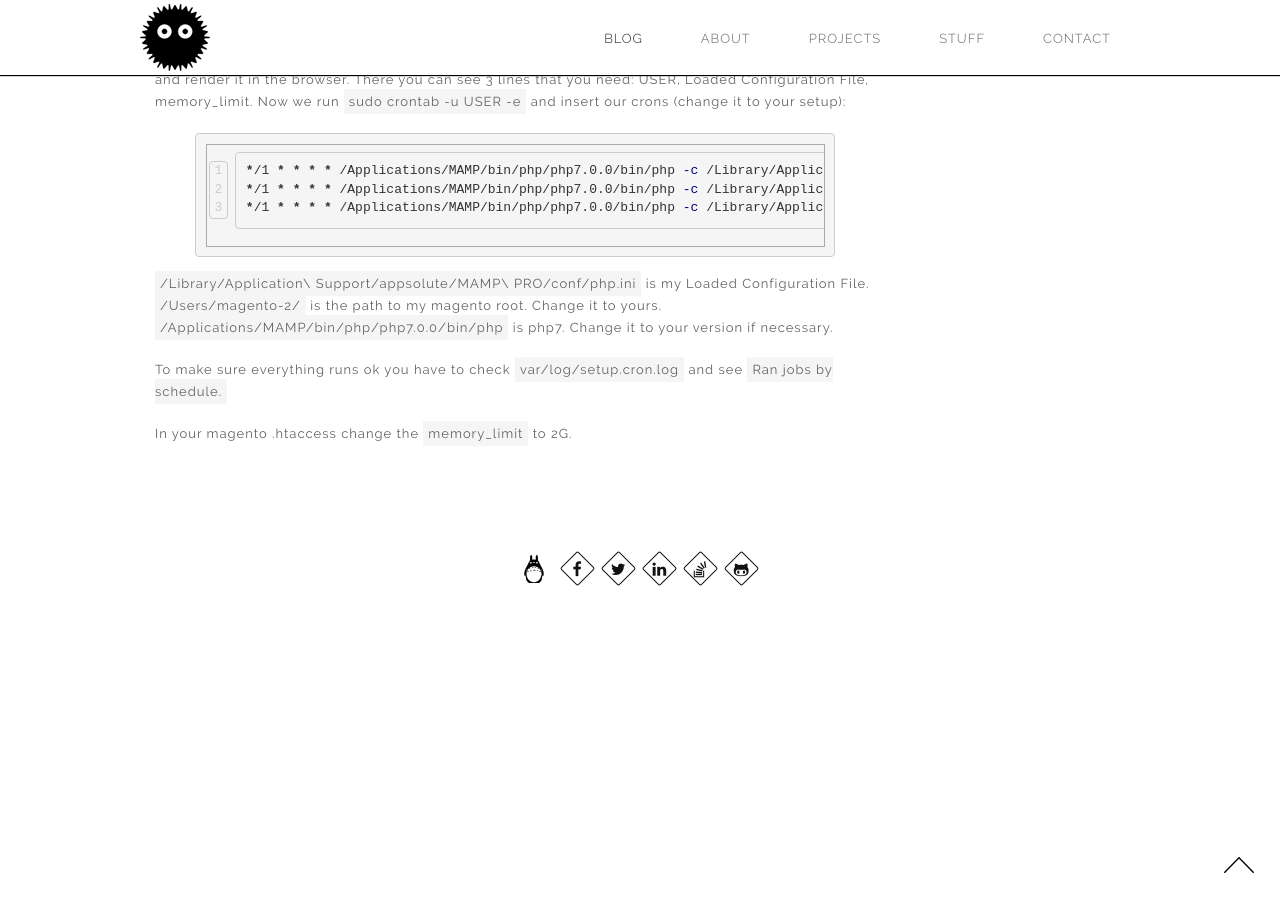
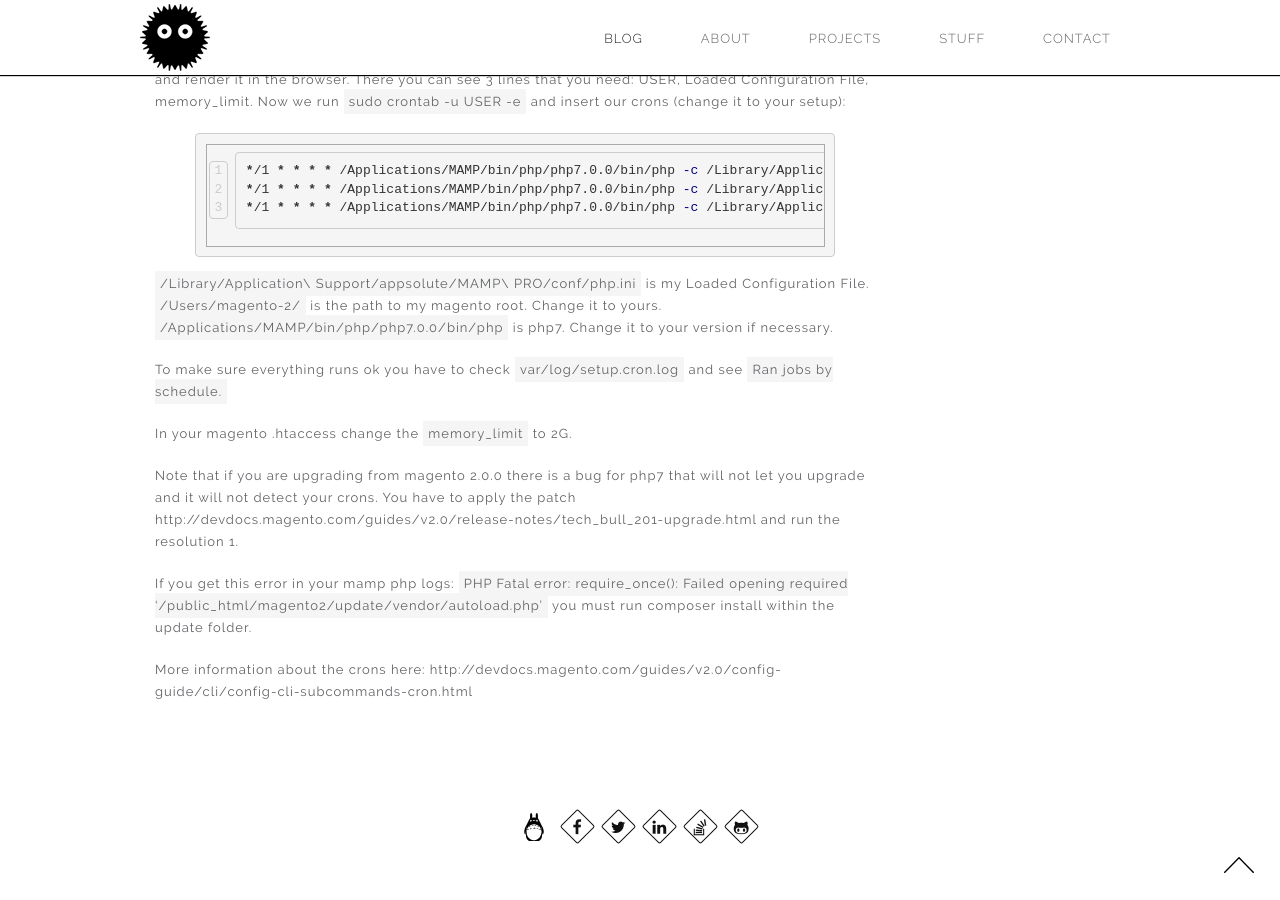
Before and after one commit to ClaudiuCreanga/ClaudiuCreanga.github.io, a Jekyll site: the page built from _posts/2016-03-30-magento2-setup-with-mamp-including-crons.markdown, in a window 1280 px wide and 900 px high, scrolled down 716 px. Built offline with Jekyll 4.4.1, drawn with Linux system fonts in a browser that asks for light colours; nearby versions of some CDN libraries; comment, search, counter and statistics services are not loaded; before the commit the page ends 1358 px from its top, so only the background shows below that.

Commit message:
new post

```diff
--- a/_posts/2016-03-30-magento2-setup-with-mamp-including-crons.markdown
+++ b/_posts/2016-03-30-magento2-setup-with-mamp-including-crons.markdown
@@ -33,3 +33,10 @@
 To make sure everything runs ok you have to check <span class="code">var/log/setup.cron.log</span> and see <span class="code">Ran jobs by schedule.</span>
 
 In your magento .htaccess change the <span class="code">memory_limit</span> to 2G.
+
+Note that if you are upgrading from magento 2.0.0 there is a bug for php7 that will not let you upgrade and it will not detect your crons. You have to apply the patch http://devdocs.magento.com/guides/v2.0/release-notes/tech_bull_201-upgrade.html and run the resolution 1.
+
+If you get this error in your mamp php logs:
+<span class="code">PHP Fatal error: require_once(): Failed opening required '/public_html/magento2/update/vendor/autoload.php'</span> you must run composer install within the update folder.
+
+More information about the crons here: http://devdocs.magento.com/guides/v2.0/config-guide/cli/config-cli-subcommands-cron.html
```
